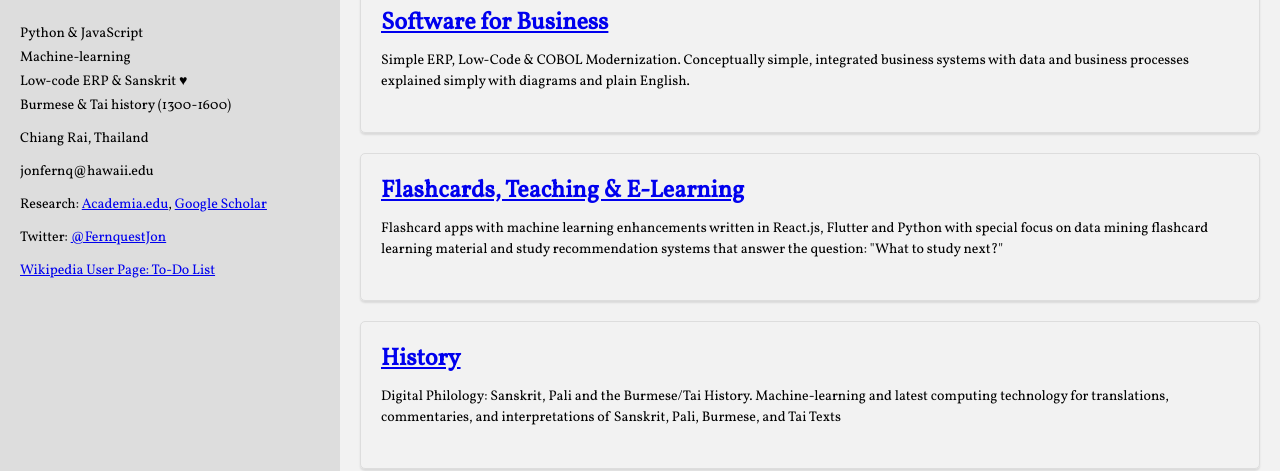
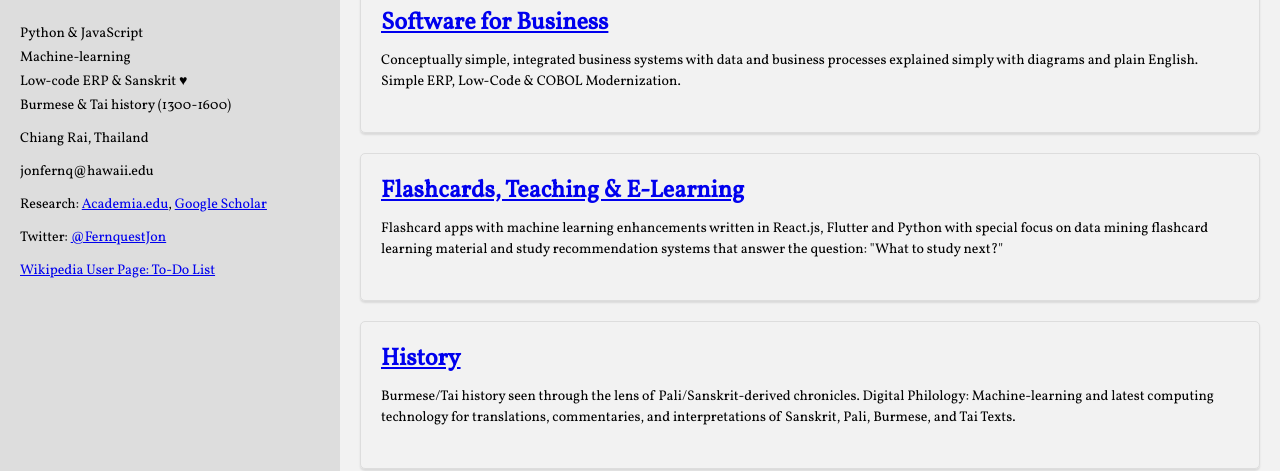
Before and after one commit to jonfernq/jonfernq.github.io, a plain HTML site: page index.html in a window 1280 px wide. Shown: the part 329-800 px from the top of the page. Drawn offline with Linux system fonts and the light colour scheme.

Commit message:
Update index.html

```diff
--- a/index.html
+++ b/index.html
@@ -115,7 +115,7 @@
 
 	    <div class="project">
 		<h3><a href="https://github.com/jonfernq/SimpleERP">Software for Business</a></h3>
-		<P>Simple ERP, Low-Code & COBOL Modernization. Conceptually simple, integrated business systems with data and business processes explained simply with diagrams and plain English.</P>
+		<P>Conceptually simple, integrated business systems with data and business processes explained simply with diagrams and plain English. Simple ERP, Low-Code & COBOL Modernization. </P>
 		</div>
 
 		<div class="project">
@@ -126,8 +126,7 @@
 
 		<div class="project">
 			<h3><a href=""><a href="https://github.com/jonfernq/Digital-Philology">History</a></h3>
-                        <p>Digital Philology: Sanskrit, Pali and the Burmese/Tai History. Machine-learning and latest computing technology for translations, commentaries, and interpretations of
-			Sanskrit, Pali, Burmese, and Tai Texts</p>
+                        <p>Burmese/Tai history seen through the lens of Pali/Sanskrit-derived chronicles. Digital Philology: Machine-learning and latest computing technology for translations, commentaries, and interpretations of Sanskrit, Pali, Burmese, and Tai Texts.</p>
 		</div>
 
 		<div class="project">
```
